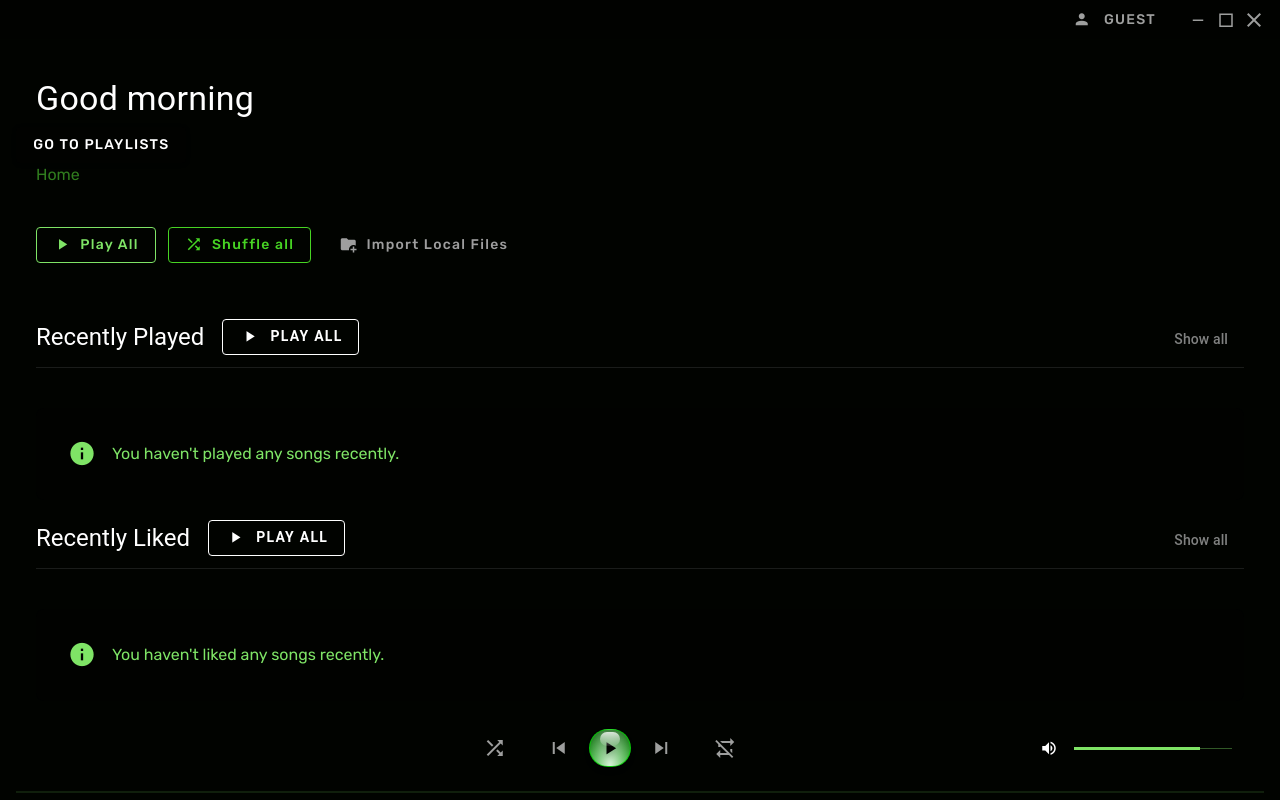
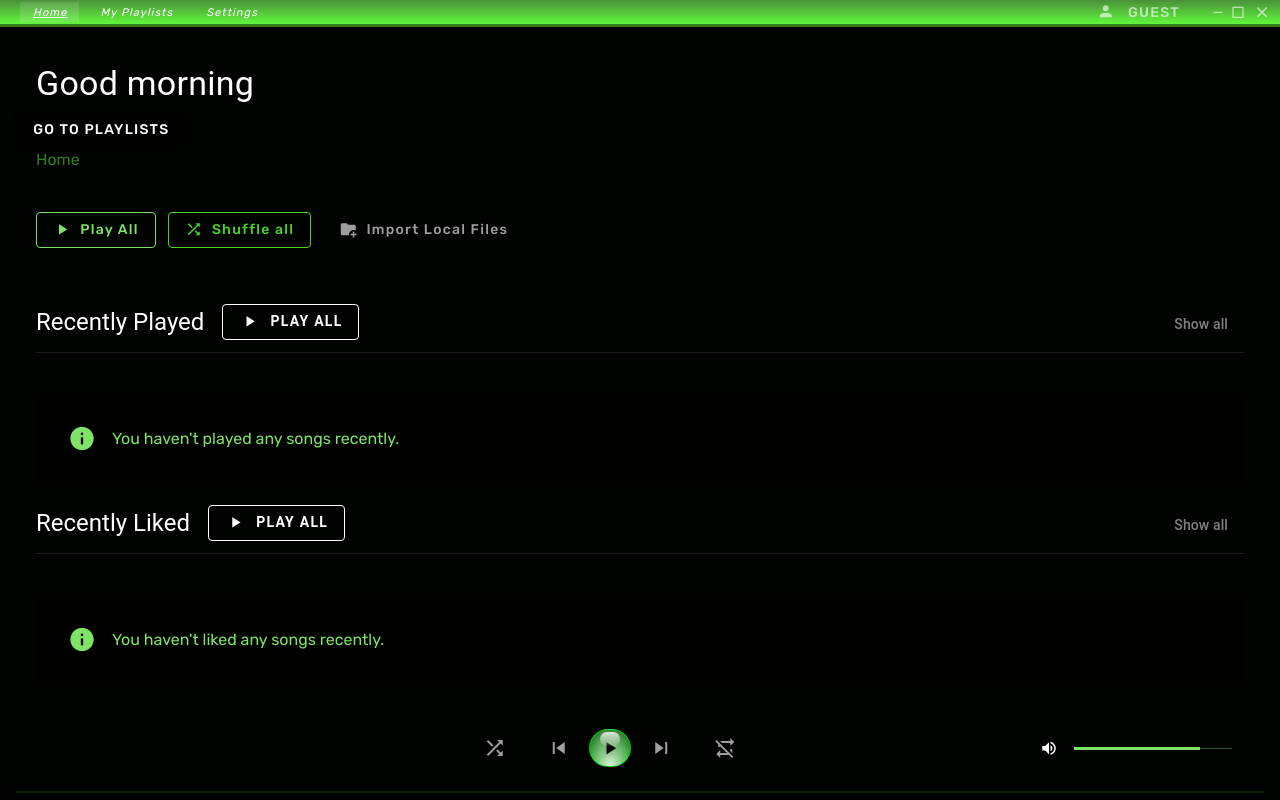
Before and after one commit to lucasrxyz/PROJECT-Listify-, a Vue app in the folder listify-app/: page / in a window 1280 px wide. Built offline with nearby package versions, Linux system fonts and the light colour scheme.

Commit message:
REFAC : mise a jour de la app bar

```diff
--- a/listify-app/src/App.vue
+++ b/listify-app/src/App.vue
@@ -8,7 +8,10 @@
 
       <!-- 🎵 Contenu principal -->
       <v-main class="transparent-main">
-        <v-app-bar :elevation="0" height="55" app density="compact" class="transparent-bar">
+        <v-app-bar :elevation="0" height="40" app density="compact" class="transparent-bar" style="border-bottom:3px solid #317b1e;background: #61F73C;background: linear-gradient(180deg, rgba(97, 247, 60, 1) 0%, rgba(74, 145, 58, 1) 0%, rgba(97, 247, 60, 1) 100%);">
+          <v-btn :ripple="false" size="small" style="text-transform: none !important; font-weight: normal !important;"class="text-none ml-5" rounded="0" variant="text" :class="{ selected: $route.path === '/' }" to="/" density="comfortable"><i><span style='font-size:11px;'>Home</span></i></v-btn>
+          <v-btn :ripple="false" size="small" style="text-transform: none !important; font-weight: normal !important;"class="text-none ml-2" rounded="0" variant="text" :class="{ selected: $route.path === '/playlists' }" to="/playlists" density="comfortable"><i><span style='font-size:11px;'>My Playlists</span></i></v-btn>
+          <v-btn :ripple="false" size="small" style="text-transform: none !important; font-weight: normal !important;"class="text-none ml-2" rounded="0" variant="text" :class="{ selected: $route.path === '/settings' }" to="/settings" density="comfortable"><i><span style='font-size:11px;'>Settings</span></i></v-btn>
           <v-spacer></v-spacer>
 
           <v-spacer></v-spacer>
@@ -51,9 +54,9 @@
           </div>
 
           <!-- 🪟 Boutons fenêtre -->
-          <v-btn :ripple="false" size="small" rounded="0" variant="plain" density="comfortable" icon="mdi-minus" @click="windowMinimize"></v-btn>
-          <v-btn :ripple="false" size="small" rounded="0" variant="plain" density="comfortable" icon="mdi-square-outline" @click="windowMaximize"></v-btn>
-          <v-btn :ripple="false" style="font-size:16px" class="mr-3" size="small" rounded="0" variant="plain" density="comfortable" icon="mdi-close" @click="windowClose"></v-btn>
+          <v-btn :ripple="false" size="x-small" rounded="0" variant="plain" density="comfortable" icon="mdi-minus" @click="windowMinimize"></v-btn>
+          <v-btn :ripple="false" size="x-small" rounded="0" variant="plain" density="comfortable" icon="mdi-square-outline" @click="windowMaximize"></v-btn>
+          <v-btn :ripple="false" size="small" rounded="0" variant="plain" density="comfortable" icon="mdi-close" @click="windowClose"></v-btn>
         </v-app-bar>
 
         <!-- 🔸 Contenu -->
@@ -153,7 +156,11 @@ html, body, #app {
 .v-btn {
   -webkit-app-region: no-drag;
 }
-
+.v-btn.selected {
+  text-decoration: underline;
+  background: rgba(0,0,0,0) !important;
+  background-color: rgba(0,0,0,0) !important;
+}
 .v-footer {
   border-top: 1px solid rgba(255, 255, 255, 0.05);
 }
```
